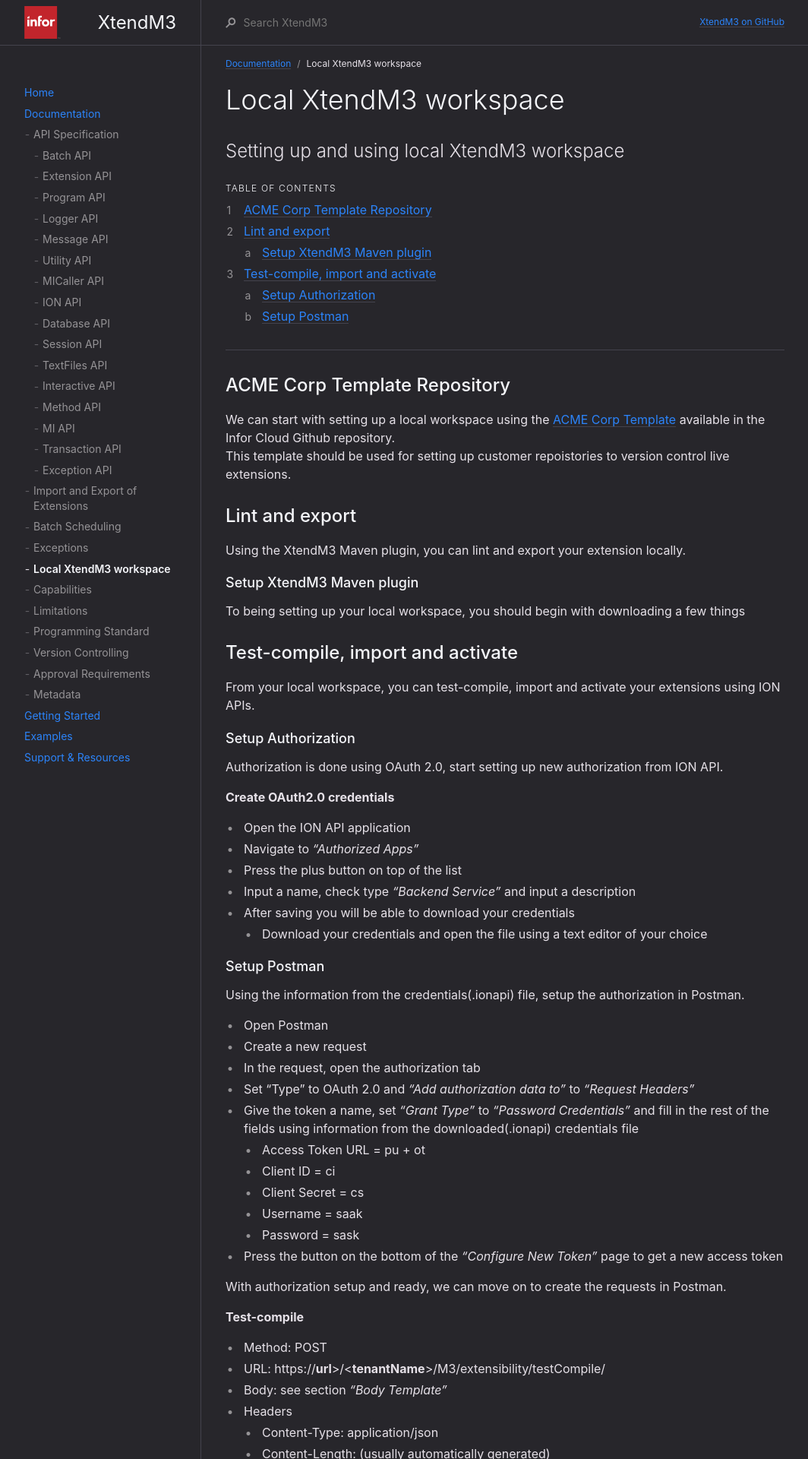
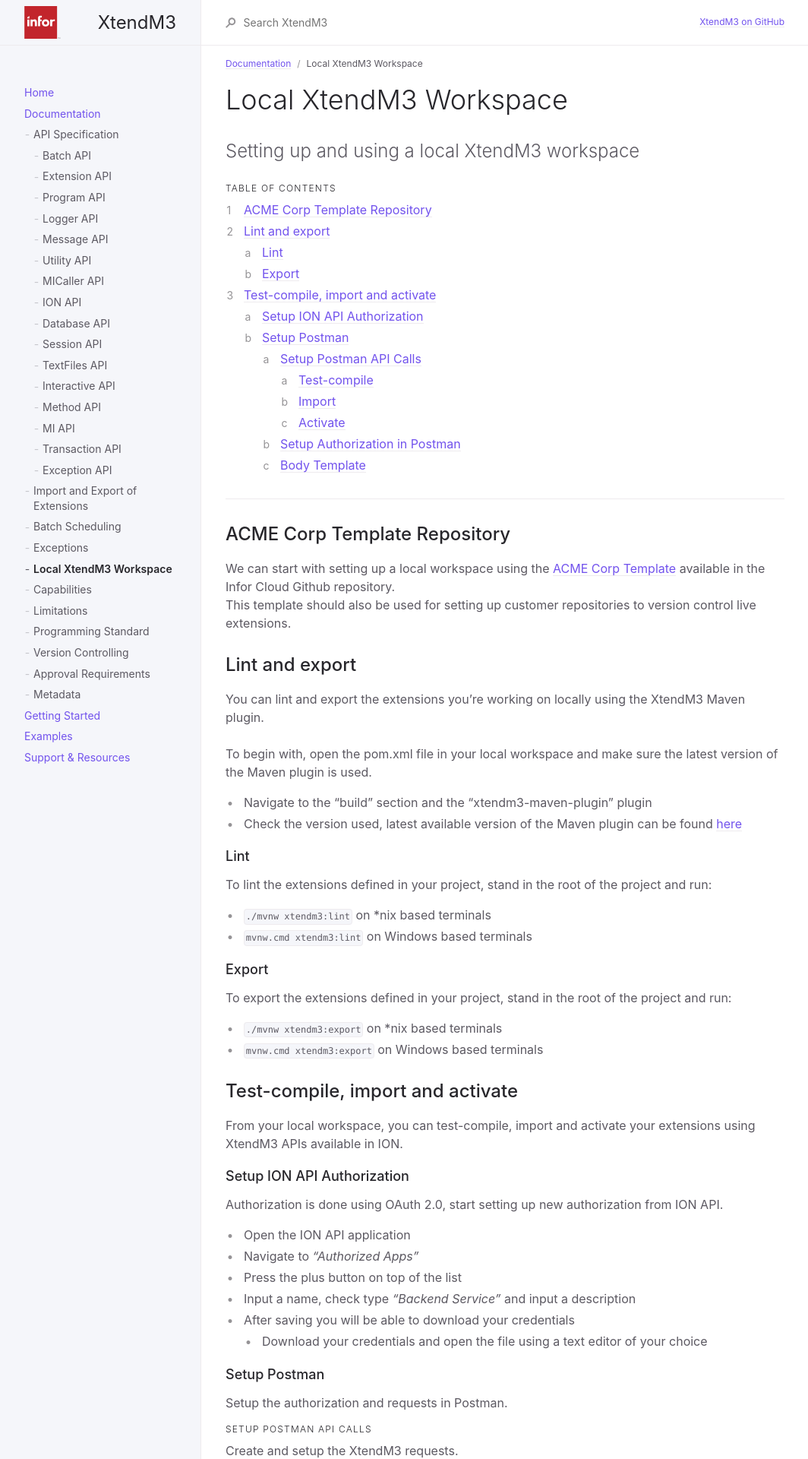
Before and after one commit to infor-cloud/xtendm3, a Jekyll site: the page built from docs/documentation/local-workspace.md, in a window 1280 px wide. Shown: the top 1920 px of the page at 76% size, without its empty margins (107-1171 px from the left). Built offline with Jekyll 4.4.1, drawn with Linux system fonts in a browser that asks for light colours; some of the changed text lies outside the part shown.

Commit message:
Updates to limitations, capabilities and local workspace

````diff
--- a/_config.yml
+++ b/_config.yml
@@ -42,7 +42,7 @@ aux_links:
 footer_content: "Copyright &copy; 2020 Infor. Distributed by an <a href=\"https://raw.githubusercontent.com/infor-cloud/XtendM3/master/LICENSE\">Apache license.</a>"
 
 # Color scheme currently only supports "dark" or nil (default)
-color_scheme: dark
+color_scheme: nil
 
 plugins:
   - jekyll-seo-tag
--- a/docs/documentation/local-workspace.md
+++ b/docs/documentation/local-workspace.md
@@ -1,14 +1,14 @@
 ---
 layout: default
-title: Local XtendM3 workspace
+title: Local XtendM3 Workspace
 parent: Documentation
 nav_order: 5
 ---
 
-# Local XtendM3 workspace
+# Local XtendM3 Workspace
 {: .no_toc }
 
-Setting up and using local XtendM3 workspace
+Setting up and using a local XtendM3 workspace
 {: .fs-6 .fw-300 }
 
 ## Table of contents
@@ -20,23 +20,32 @@ Setting up and using local XtendM3 workspace
 ---
 ## ACME Corp Template Repository
 We can start with setting up a local workspace using the [ACME Corp Template](https://github.com/infor-cloud/acme-corp-extensions) available in the Infor Cloud Github repository.
-This template should be used for setting up customer repoistories to version control live extensions.
-
+This template should also be used for setting up customer repositories to version control live extensions.
 
 ## Lint and export
-Using the XtendM3 Maven plugin, you can lint and export your extension locally.
+You can lint and export the extensions you're working on locally using the XtendM3 Maven plugin.<br>
+<br>
+To begin with, open the pom.xml file in your local workspace and make sure the latest version of the Maven plugin is used.
+* Navigate to the "build" section and the "xtendm3-maven-plugin" plugin
+* Check the version used, latest available version of the Maven plugin can be found [here](https://central.sonatype.com/artifact/com.infor.m3/xtendm3-maven-plugin)
+<br>
 
-### Setup XtendM3 Maven plugin
-To being setting up your local workspace, you should begin with downloading a few things
+### Lint
+To lint the extensions defined in your project, stand in the root of the project and run:
+* ```./mvnw xtendm3:lint``` on *nix based terminals
+* ```mvnw.cmd xtendm3:lint``` on Windows based terminals
 
+### Export
+To export the extensions defined in your project, stand in the root of the project and run:
+* ```./mvnw xtendm3:export``` on *nix based terminals
+* ```mvnw.cmd xtendm3:export``` on Windows based terminals
 
 ## Test-compile, import and activate
-From your local workspace, you can test-compile, import and activate your extensions using ION APIs.
+From your local workspace, you can test-compile, import and activate your extensions using XtendM3 APIs available in ION.
 
-### Setup Authorization
+### Setup ION API Authorization
 Authorization is done using OAuth 2.0, start setting up new authorization from ION API.
 
-**Create OAuth2.0 credentials**
 * Open the ION API application
 * Navigate to _"Authorized Apps"_
 * Press the plus button on top of the list
@@ -45,11 +54,40 @@ Authorization is done using OAuth 2.0, start setting up new authorization from I
   * Download your credentials and open the file using a text editor of your choice
 
 ### Setup Postman
+Setup the authorization and requests in Postman.
+
+#### Setup Postman API Calls
+Create and setup the XtendM3 requests.
+
+##### Test-compile
+* Method: POST
+* URL: https://\<**url**>/\<**tenantName**>/M3/extensibility/testCompile/
+* Body: see section _"Body Template"_
+* Headers
+  * Content-Type: application/json
+  * Content-Length: calculated when request is sent (usually automatically generated)
+  * Host: calculated when request is sent (usually automatically generated)
+
+##### Import
+* Method: POST
+* URL: https://\<**url**>/\<**tenantName**>/M3/extensibility/import/
+* Body: see section _"Body Template"_
+* Headers
+  * Content-Type: application/json
+  * Content-Length: calculated when request is sent (usually automatically generated)
+  * Host: calculated when request is sent (usually automatically generated)
+
+##### Activate
+* Method: PUT
+* URL: https://\<**url**>/\<**tenantName**>/M3/extensibility/active/\<**extensionUuid**>?active=true
+* Body: no body needed
+* Headers
+  * Host: calculated when request is sent (usually automatically generated)
+
+#### Setup Authorization in Postman
 Using the information from the credentials(.ionapi) file, setup the authorization in Postman.
 
-* Open Postman
-* Create a new request
-* In the request, open the authorization tab
+* In any previously created request, open the authorization tab
 * Set "Type" to OAuth 2.0 and _"Add authorization data to"_ to _"Request Headers"_
 * Give the token a name, set _"Grant Type"_ to _"Password Credentials"_ and fill in the rest of the fields using information from the downloaded(.ionapi) credentials file
   * Access Token URL = pu + ot
@@ -59,37 +97,9 @@ Using the information from the credentials(.ionapi) file, setup the authorizatio
   * Password = sask
 * Press the button on the bottom of the _"Configure New Token"_ page to get a new access token
 
-With authorization setup and ready, we can move on to create the requests in Postman.
+#### Body Template
 
-**Test-compile**
-* Method: POST
-* URL: https://**url**>/<**tenantName**>/M3/extensibility/testCompile/
-* Body: see section _"Body Template"_
-* Headers
-  * Content-Type: application/json
-  * Content-Length: <calculated when request is sent> (usually automatically generated)
-  * Host: <calculated when request is sent> (usually automatically generated)
-
-**Import**
-* Method: POST
-* URL: https://**url**/**tenantName**/M3/extensibility/import/
-* Body: see section _"Body Template"_
-* Headers
-  * Content-Type: application/json
-  * Content-Length: <calculated when request is sent> (usually automatically generated)
-  * Host: <calculated when request is sent> (usually automatically generated)
-
-**Activate**
-* Method: PUT
-* URL: https://**url**/**tenantName**/M3/extensibility/active/<extension-uuid>?active=true
-* Body: no body needed
-* Headers
-  * Host: <calculated when request is sent> (usually automatically generated)
-
-
-**Body Template**
-
-
+```json
         {
           "programModules": {
             <name_of_be_program>: {
@@ -215,3 +225,4 @@ With authorization setup and ready, we can move on to create the requests in Pos
             }
           }
         }
+```
````
Also changed, not shown: other parts of docs/documentation/local-workspace.md (+1 -1 lines), docs/documentation/capabilities.md (+42 -9 lines), docs/documentation/limitations.md (+84 -41 lines), docs/getting-started/xtendm3-activation.md (+1 -3 lines).
